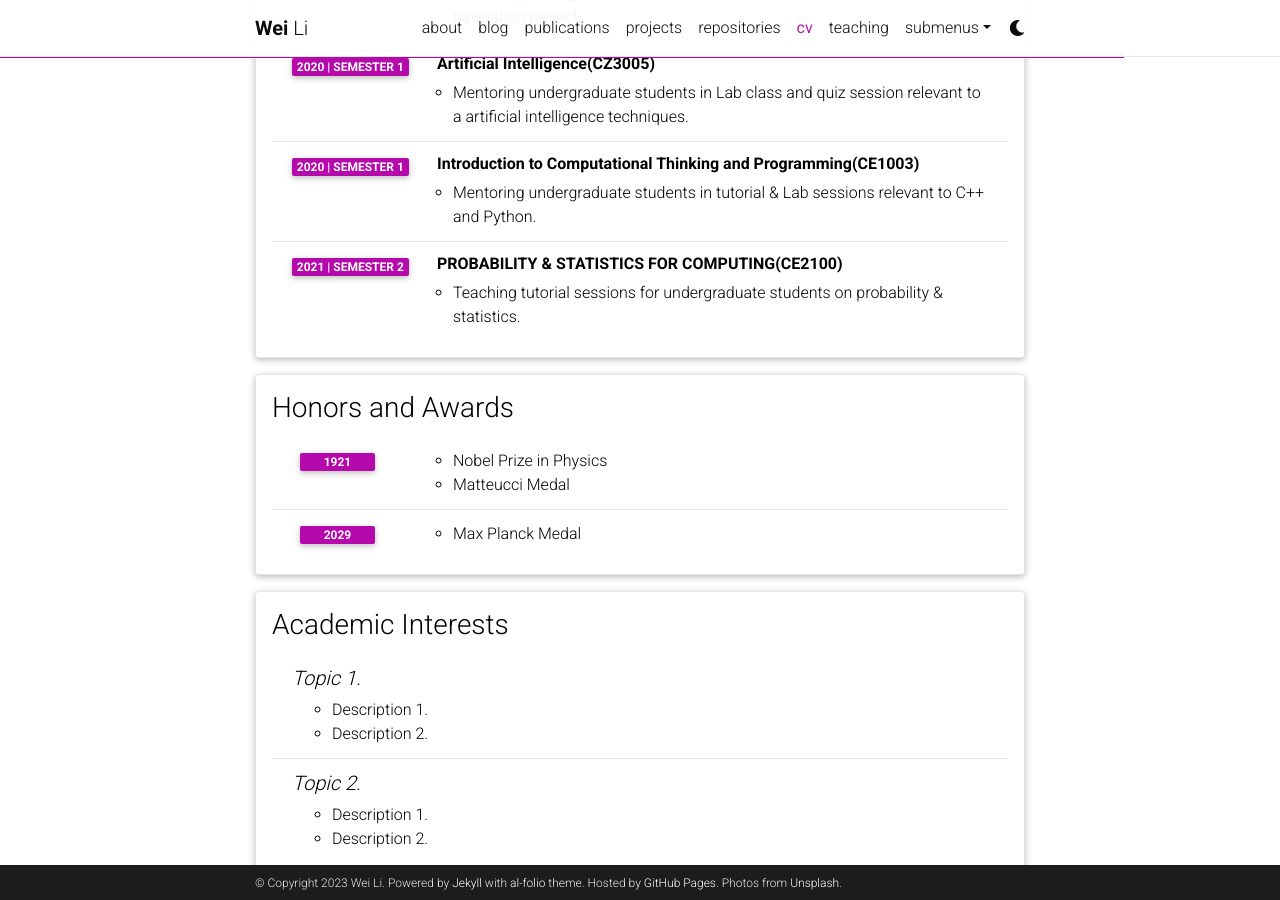
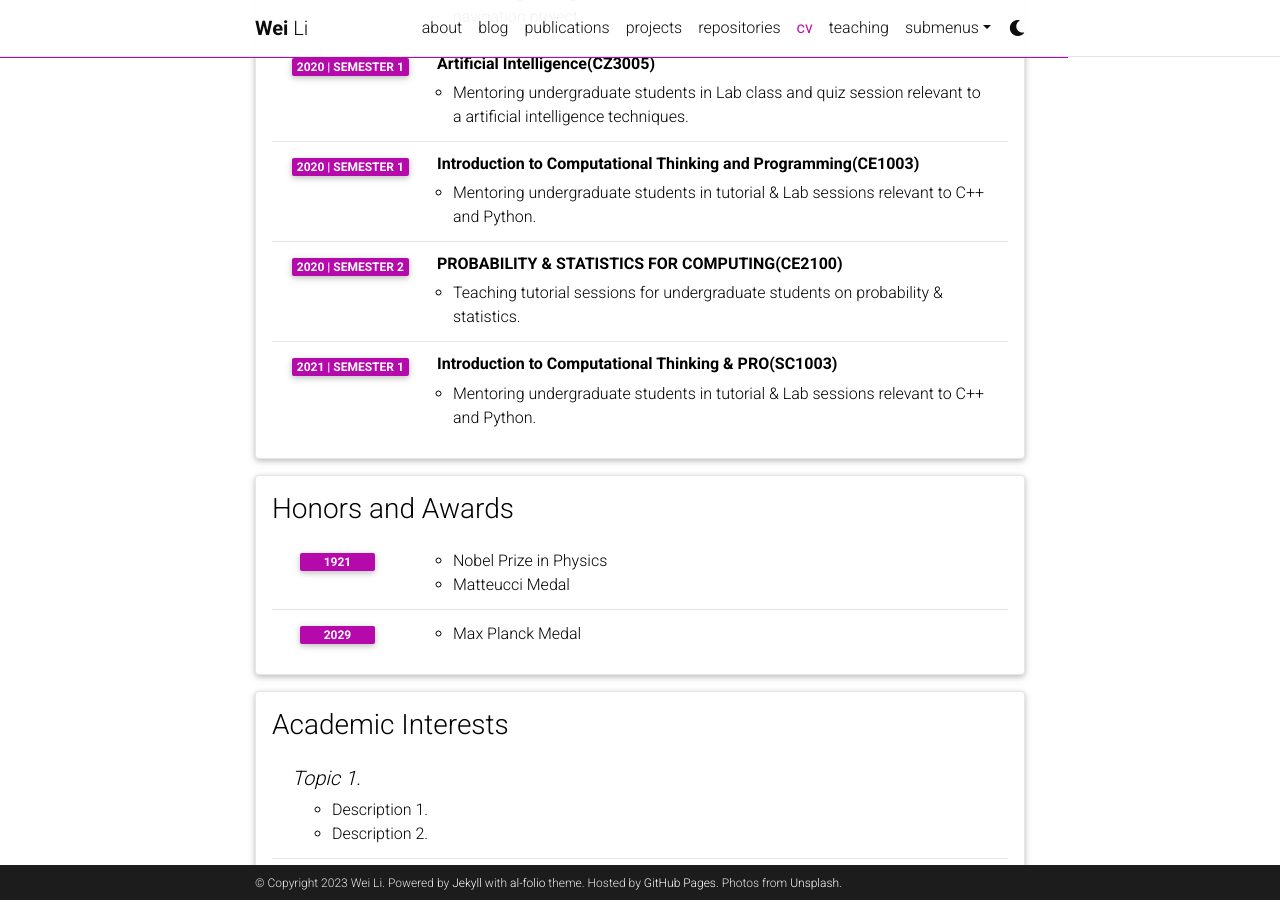
Before and after one commit to Maxwe11y/Maxwe11y.github.io, a Jekyll site: the page built from _pages/cv.md, in a window 1280 px wide and 900 px high, scrolled down 1670 px. Built offline with Jekyll 4.4.1, drawn with Linux system fonts in a browser that asks for light colours; comment, search, counter and statistics services are not loaded; a style sheet for code colours, icons or effects is not loaded.

Commit message:
Update cv.yml

```diff
--- a/_data/cv.yml
+++ b/_data/cv.yml
@@ -71,8 +71,12 @@
       year: 2020 | Semester 1
       description: Mentoring undergraduate students in tutorial & Lab sessions relevant to C++ and Python.
     - title: PROBABILITY & STATISTICS FOR COMPUTING(CE2100)
-      year: 2021 | Semester 2
+      year: 2020 | Semester 2
       description: Teaching tutorial sessions for undergraduate students on probability & statistics.
+    - title: Introduction to Computational Thinking & PRO(SC1003)
+      year: 2021 | Semester 1
+      description: Mentoring undergraduate students in tutorial & Lab sessions relevant to C++ and Python.
+
 
 - title: Honors and Awards
   type: time_table
```
